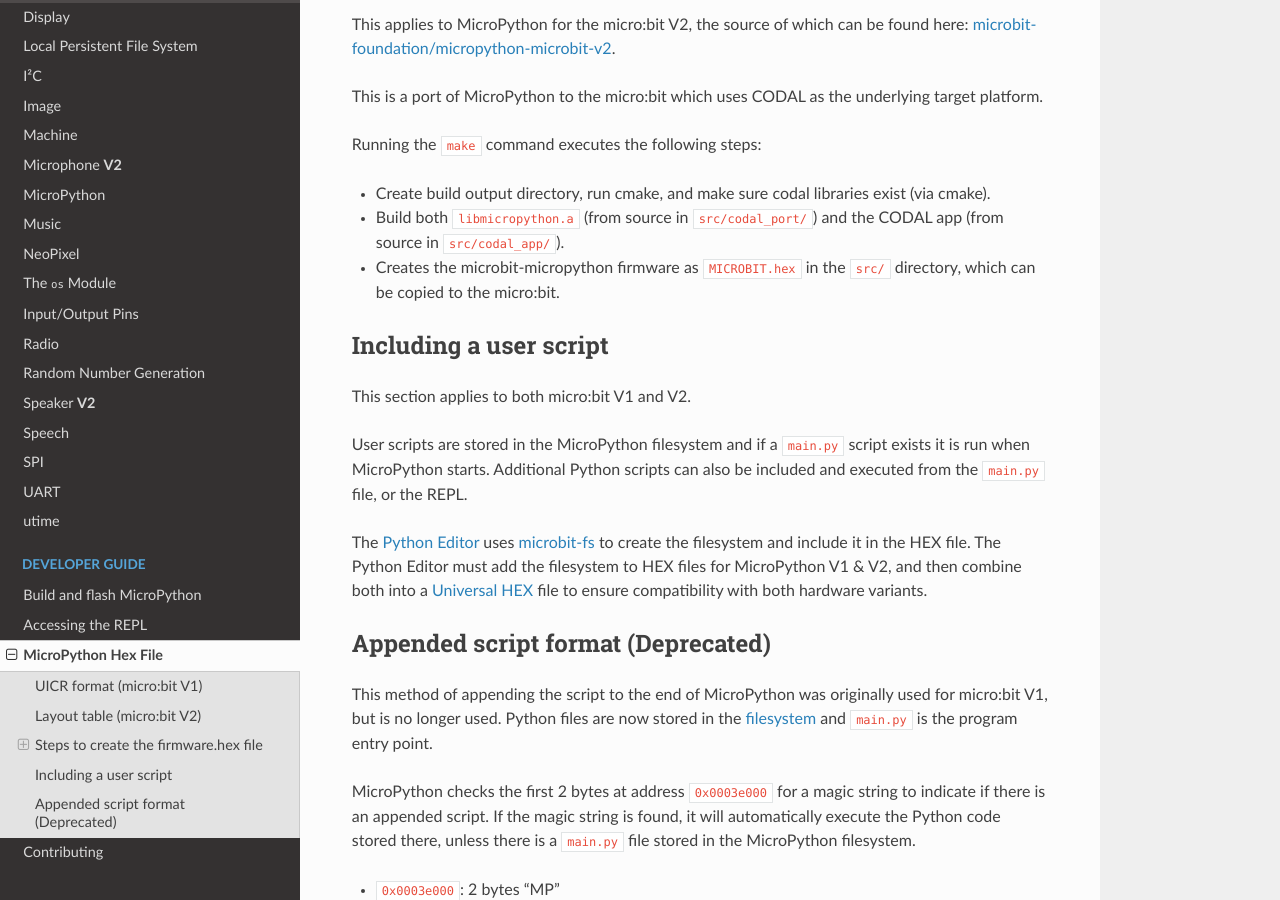
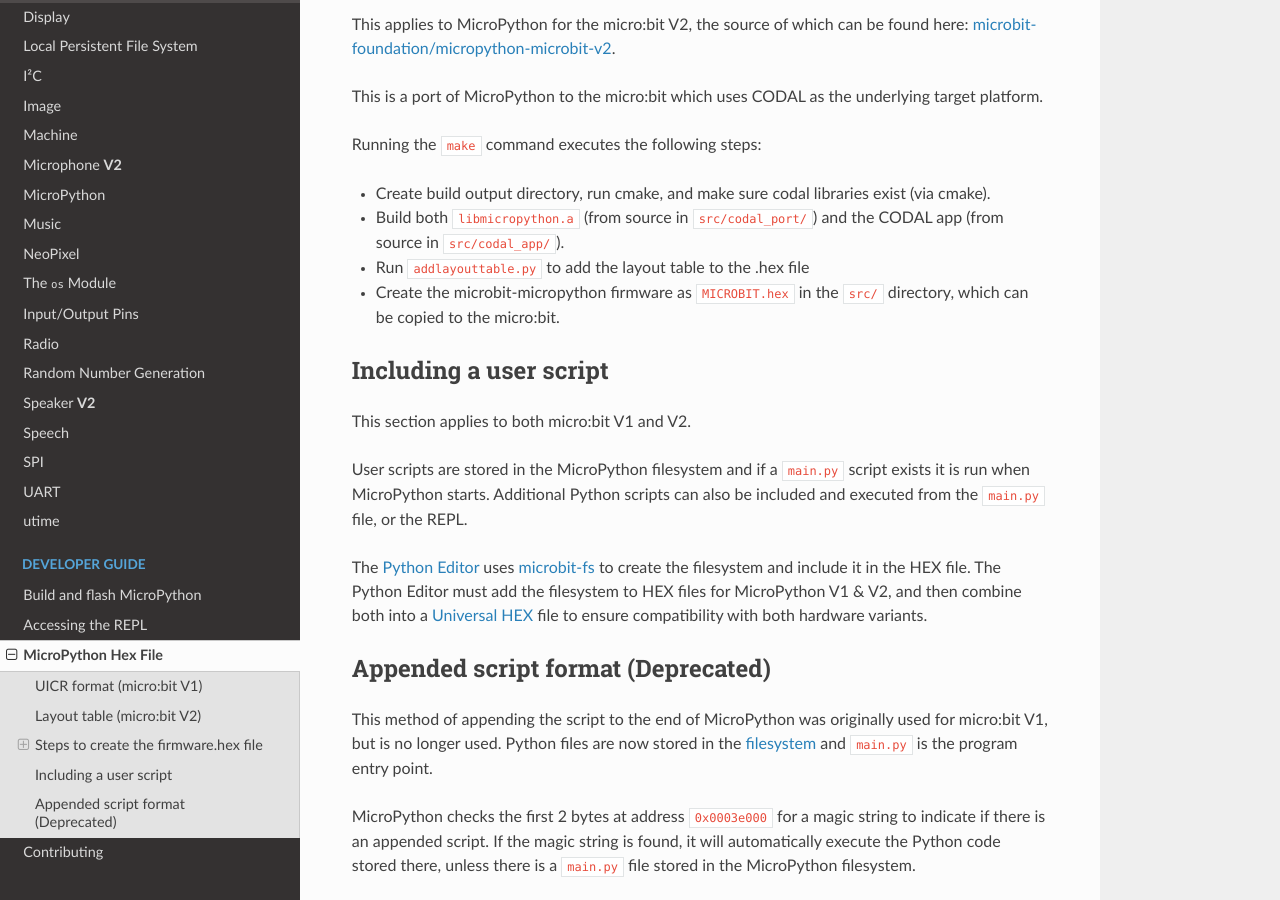
Before and after one commit to bbcmicrobit/micropython, a Sphinx documentation site: the page built from docs/devguide/hexformat.rst, in a window 1280 px wide and 900 px high, scrolled down 2353 px. Built offline with Sphinx 7.4.7 and the Read the Docs theme 2.0.0, drawn with Linux system fonts in a browser that asks for light colours; pages that are not in the unit, such as notebooks, are missing from menus.

Commit message:
docs: add step to V2 make process

```diff
--- a/docs/devguide/hexformat.rst
+++ b/docs/devguide/hexformat.rst
@@ -126,7 +126,8 @@
   exist (via cmake).
 - Build both ``libmicropython.a`` (from source in ``src/codal_port/``) and the
   CODAL app (from source in ``src/codal_app/``).
-- Creates the microbit-micropython firmware as ``MICROBIT.hex`` in the ``src/``
+- Run ``addlayouttable.py`` to add the layout table to the .hex file
+- Create the microbit-micropython firmware as ``MICROBIT.hex`` in the ``src/``
   directory, which can be copied to the micro:bit.
 
 Including a user script
```
